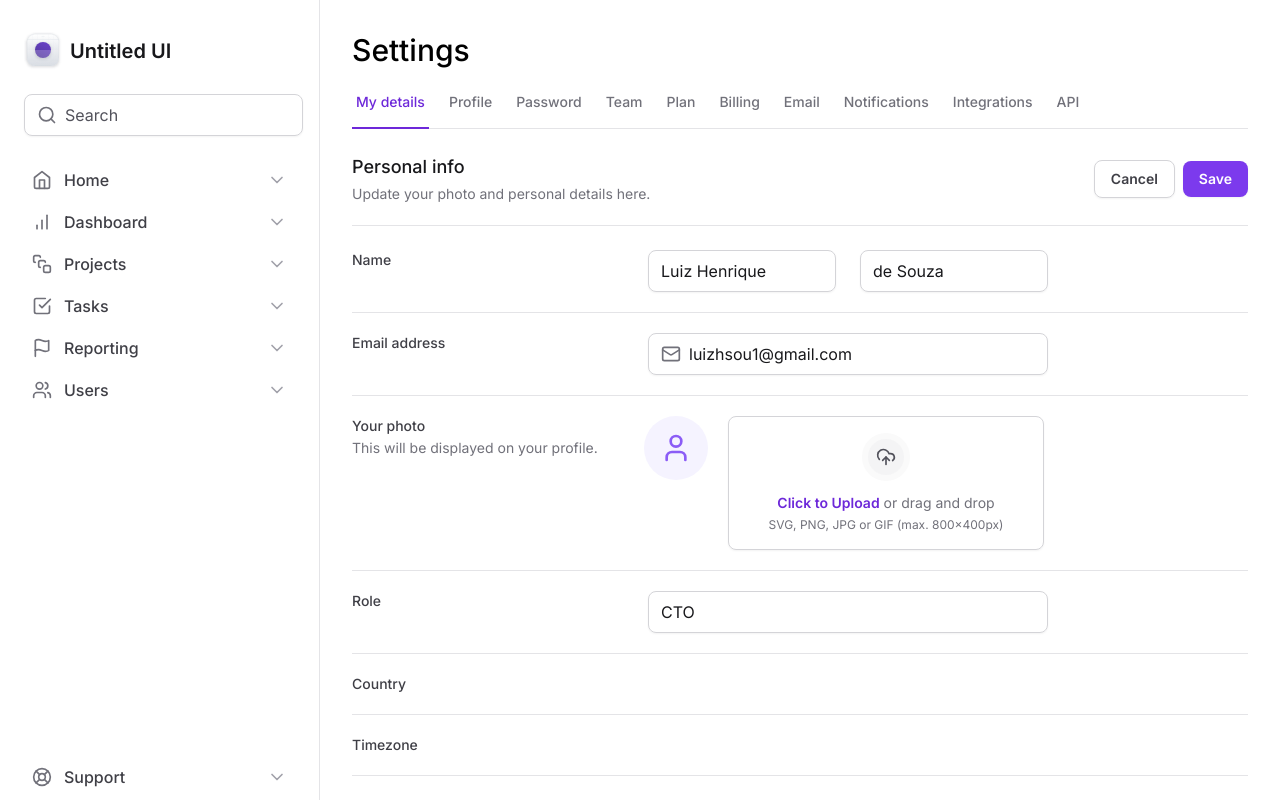
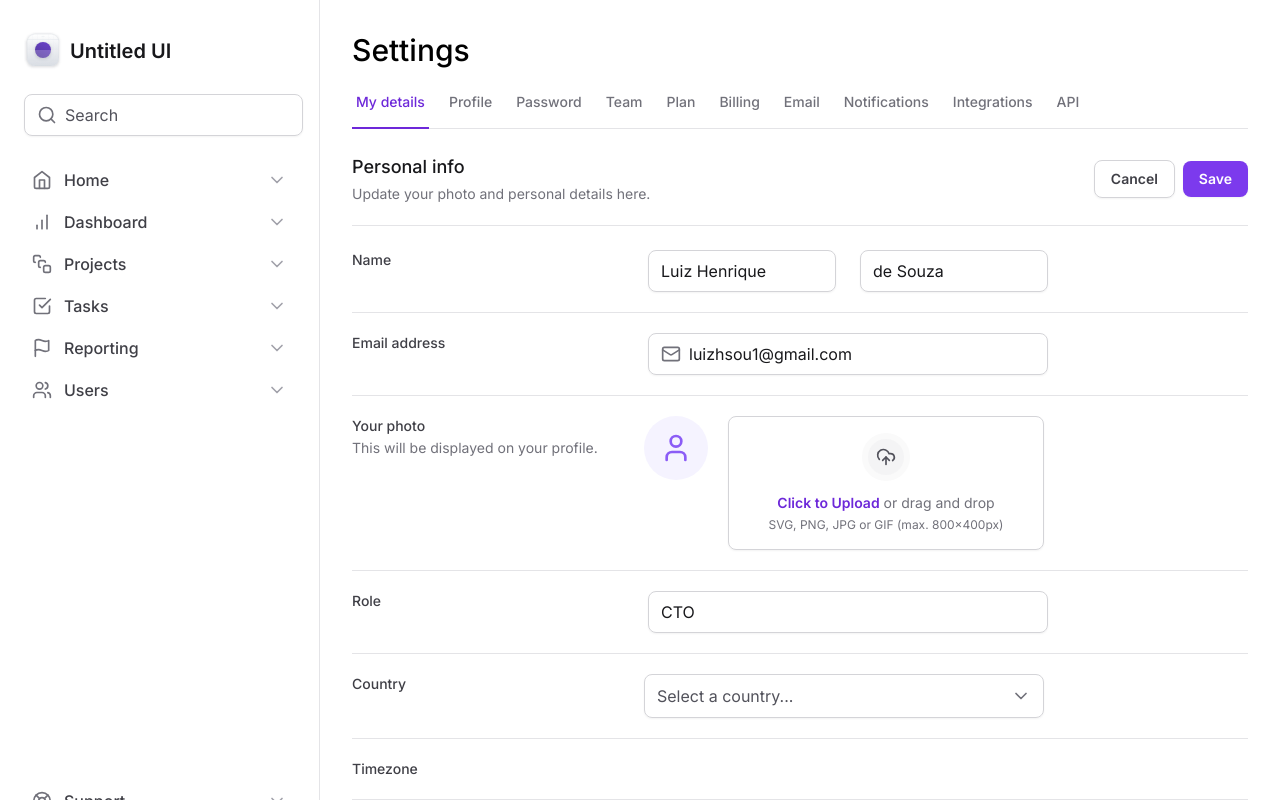
Before and after one commit to luizhsou1/tailwind-next, a Next.js app: page / in a window 1280 px wide. Shown: the top 800 px of the page. Built offline with nearby package versions, Linux system fonts and the light colour scheme.

Commit message:
Criando Select de Pais

```diff
--- a/package.json
+++ b/package.json
@@ -9,6 +9,7 @@
     "lint": "next lint"
   },
   "dependencies": {
+    "@radix-ui/react-select": "^2.0.0",
     "@radix-ui/react-tabs": "^1.0.4",
     "framer-motion": "^11.0.3",
     "lucide-react": "^0.316.0",
--- a/src/app/page.tsx
+++ b/src/app/page.tsx
@@ -8,6 +8,7 @@
 import { Input, InputControl, InputPrefix } from '@/components/Form/Input'
 import { SettingsTabs } from '@/components/SettingsTabs'
 import { Mail } from 'lucide-react'
+import { Select } from '@/components/Form/Select'
 
 export default function Home() {
   return (
@@ -114,7 +115,7 @@
             >
               Country
             </label>
-            <div></div>
+            <Select />
           </div>
 
           <div className="grid-cols-form grid gap-3 pt-5">
--- /dev/null
+++ b/src/components/Form/Select.tsx
@@ -0,0 +1,59 @@
+'use client'
+
+import * as SelectPrimitive from '@radix-ui/react-select'
+import { Check, ChevronDown } from 'lucide-react'
+
+export interface SelectProps {}
+
+export function Select(props: SelectProps) {
+  return (
+    <SelectPrimitive.Root>
+      <SelectPrimitive.Trigger className="flex h-11 w-full items-center justify-between gap-2 rounded-lg border border-zinc-300 px-3 py-2 shadow-sm data-[placeholder]:text-zinc-600">
+        <SelectPrimitive.Value
+          placeholder="Select a country..."
+          className="text-black"
+        />
+        <SelectPrimitive.Icon>
+          <ChevronDown className="h-5 w-5 text-zinc-500" />
+        </SelectPrimitive.Icon>
+      </SelectPrimitive.Trigger>
+
+      <SelectPrimitive.Portal>
+        <SelectPrimitive.Content
+          side="bottom"
+          position="popper"
+          sideOffset={8}
+          className="z-10 w-[--radix-select-trigger-width] overflow-hidden rounded-lg border border-zinc-200 bg-white"
+        >
+          <SelectPrimitive.Viewport>
+            <SelectPrimitive.Item
+              value="br"
+              className="flex items-center justify-between gap-2 px-3 py-2.5 outline-none data-[highlighted]:bg-zinc-50"
+            >
+              <SelectPrimitive.ItemText className="text-black">
+                Brazil
+              </SelectPrimitive.ItemText>
+
+              <SelectPrimitive.ItemIndicator>
+                <Check className="h-4 w-4 text-violet-500" />
+              </SelectPrimitive.ItemIndicator>
+            </SelectPrimitive.Item>
+
+            <SelectPrimitive.Item
+              value="us"
+              className="flex items-center justify-between gap-2 px-3 py-2.5 outline-none data-[highlighted]:bg-zinc-50"
+            >
+              <SelectPrimitive.ItemText className="text-black">
+                United States
+              </SelectPrimitive.ItemText>
+
+              <SelectPrimitive.ItemIndicator>
+                <Check className="h-4 w-4 text-violet-500" />
+              </SelectPrimitive.ItemIndicator>
+            </SelectPrimitive.Item>
+          </SelectPrimitive.Viewport>
+        </SelectPrimitive.Content>
+      </SelectPrimitive.Portal>
+    </SelectPrimitive.Root>
+  )
+}
```
Also changed, not shown: 1 other file (tests, documents, lock files or other folders).
